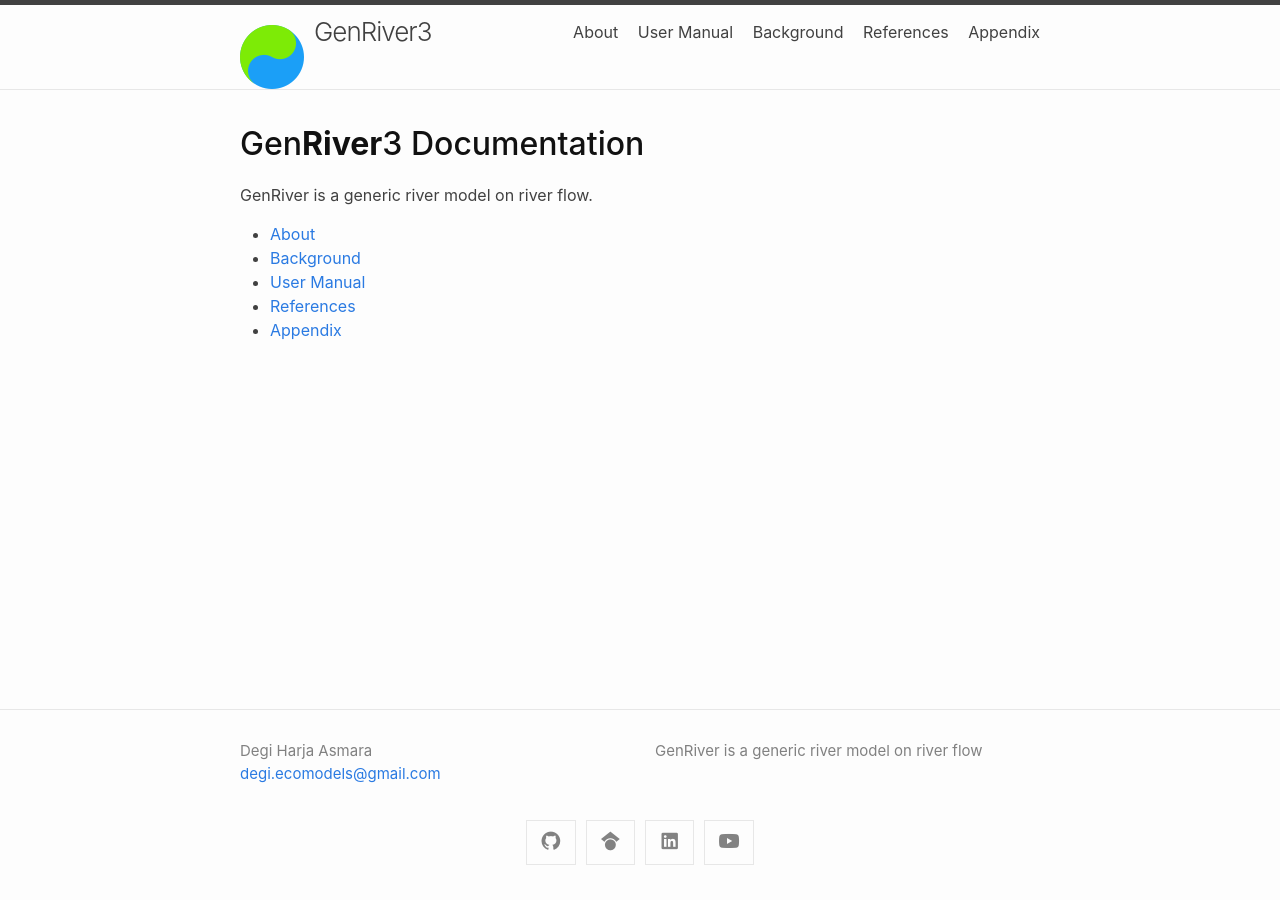
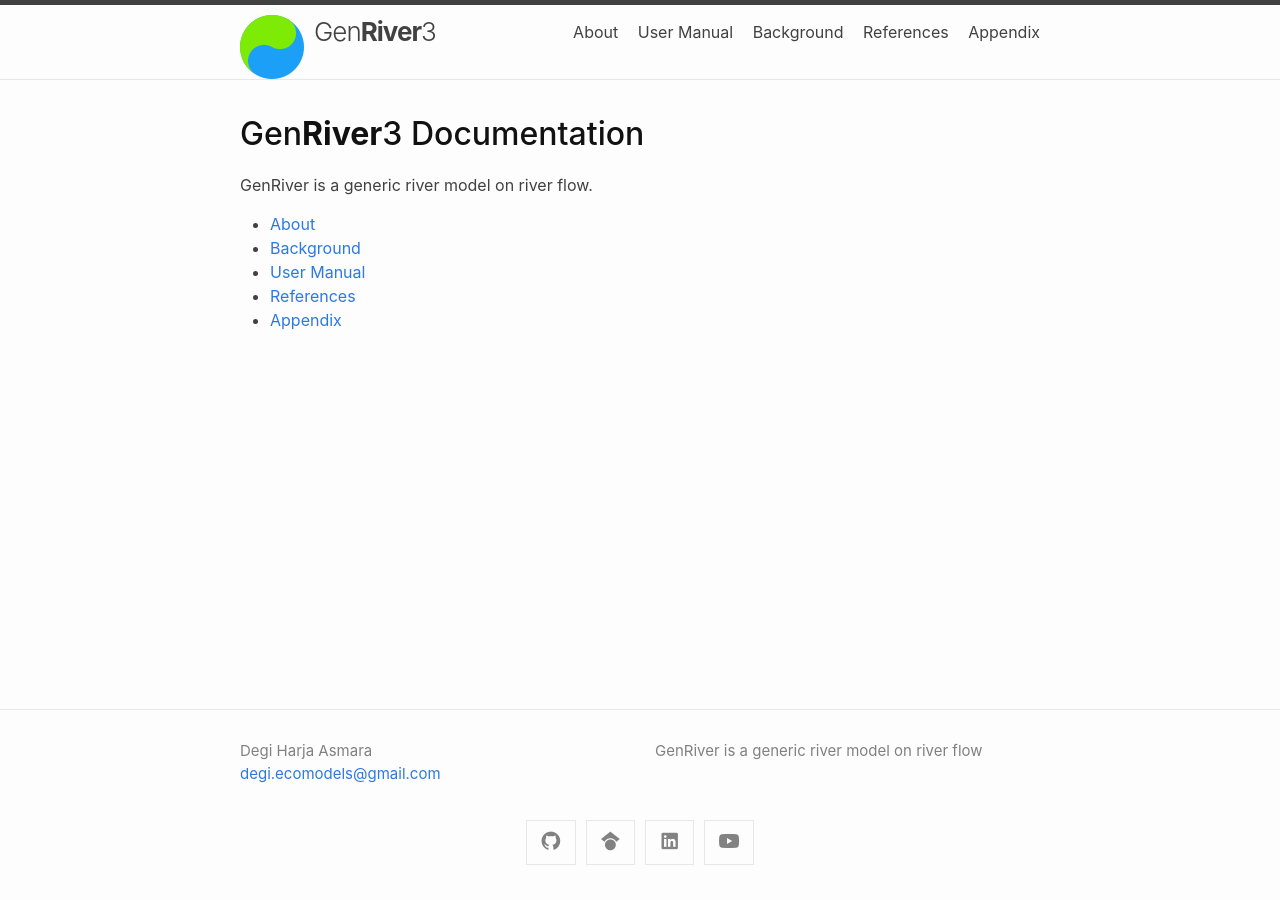
Before and after one commit to degi/genriver, a Jekyll site: the page built from docs/index.md, in a window 1280 px wide. Built offline with Jekyll 4.4.1, drawn with Linux system fonts in a browser that asks for light colours.

Commit message:
Update header.html

```diff
--- a/docs/_includes/header.html
+++ b/docs/_includes/header.html
@@ -4,8 +4,8 @@
     {%- assign default_paths = site.pages | map: "path" -%}
     {%- assign page_paths = site.minima.nav_pages | default: default_paths -%}
     {%- assign page_titles = site.pages | map: 'title' | compact %}
-    <img src="https://degi.github.io/genriver/images/genriver_logo.png" style="float:left;height=32;margin-top:20px;margin-right:10px">
-    <a class="site-title" rel="author" href="{{ '/' | relative_url }}">{{ site.title | escape }}</a>
+    <img src="https://degi.github.io/genriver/images/genriver_logo.png" style="float:left;height=32px;margin-top:10px;margin-right:10px">
+    <a class="site-title" rel="author" href="{{ '/' | relative_url }}"> Gen<b>River</b>3</a>
 
     {%- unless page_titles == empty %}
       <nav class="site-nav">
```
